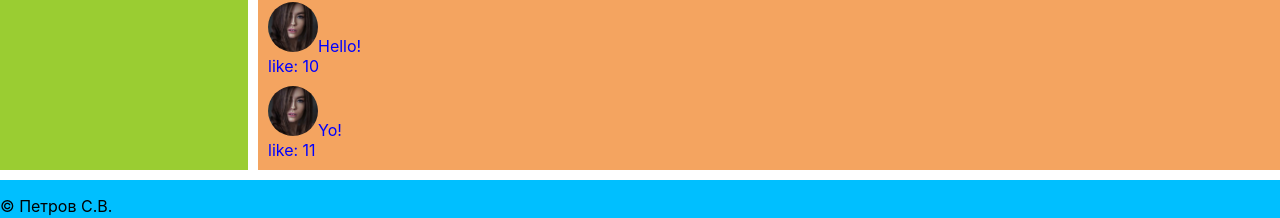
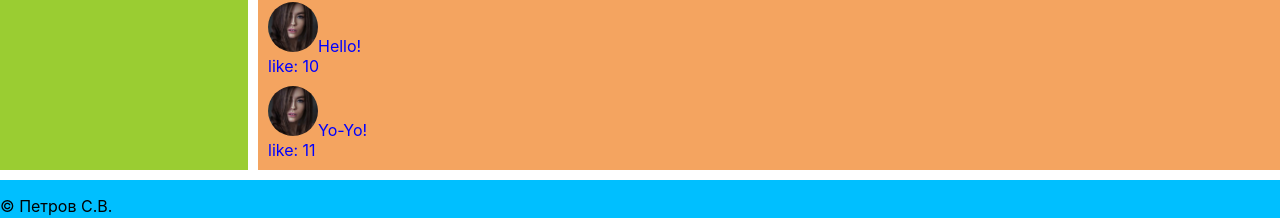
Before and after one commit to zerkalo70/lyubapidan, a React (Create React App) app: page /profile in a window 1280 px wide. Shown: the part 825-1043 px from the top of the page. Built offline with nearby package versions, Linux system fonts and the light colour scheme.

Commit message:
lesson 25/1

```diff
--- a/src/Components/Profile/MyPosts/myPosts.tsx
+++ b/src/Components/Profile/MyPosts/myPosts.tsx
@@ -8,7 +8,7 @@ function MyPosts() {
 
     let posts = [
         {id: 1, message: "Hello!", likesCount: 10},
-        {id: 2, message: "Yo!", likesCount: 11}
+        {id: 2, message: "Yo-Yo!", likesCount: 11}
     ]
 
     let postsElements = posts.map(p =>
```
